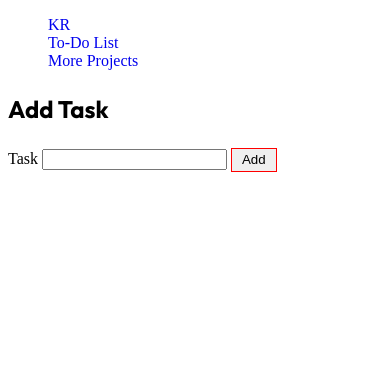
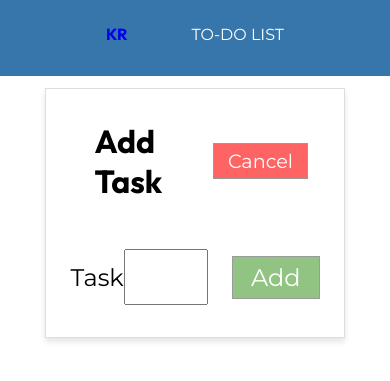
Before and after one commit to indigorose/Todo_List, a Flask app: page /add in a window 390 px wide. Shown: the top 381 px of the page. Run offline with Flask 3, Linux system fonts and the light colour scheme.

Commit message:
Refactor classes and mobile first design

```diff
--- a/static/css/style.css
+++ b/static/css/style.css
@@ -9,6 +9,7 @@
 :root {
   --text-color-1: black;
   --text-color-2: white;
+  --text-color-3: rgb(105, 105, 105);
   --main-1: rgb(255, 225, 98);
   --main-2: rgb(255, 100, 100);
   --main-3: rgb(145, 196, 131);
@@ -17,6 +18,7 @@
 }
 
 }
+
 body {
     margin:0;
     font-family: 'Montserrat','Outfit', sans-serif;
@@ -39,7 +41,6 @@ h5,
 h6 {
 	font-family: 'Outfit', sans-serif;
 	font-weight: 900;
-	font-size: 1.5rem;
 }
 
 p {
@@ -47,6 +48,9 @@ p {
 	font-weight: 300;
 }
 
+ul {
+    padding-left: 0;
+}
 
 /* box-shadow: 0 4px 8px 0 rgba(0,0,0,0.2); */
 
@@ -55,24 +59,40 @@ p {
 .row {
     display: flex;
     flex-direction: row;
+    align-items: center;
+    justify-content: space-between;
 }
 
 .col {
     display: flex;
     flex-direction: column;
+    gap: 1em;
 }
 
 .container {
+    border: 1px solid rgb(222, 222, 222);
     width: 80%;
     max-width: 600px;
     margin: 0 auto;
+    top: 5em;
+    padding-bottom: 2em;
     position: relative;
     overflow: hidden;
+    box-shadow: 0 4px 6px 0 rgba(0,0,0,0.1);
 }
-
+.container__title {
+    font-size: 2rem;
+    padding: 0.5em 1em;
+    margin: 0;
+}
 .btn {
-    border: 1px solid red;
-    padding: 0.25em 0.75em;
+    font-family: 'Montserrat', sans-serif;
+    max-width: fit-content;
+	border: 1px solid rgb(154, 154, 154);
+	padding: 0.25em 0.75em;
+	color: var(--text-color-1);
+	text-align: center;
+	font-weight: 400;
 }
 
 /* Mobile First */
@@ -123,8 +143,101 @@ p {
 /* To-Do cards */
 .container-list {
     padding-top: 5em;
-    border: 1px solid black;
 }
 
-/* Card */
-.
+.card__navbar {
+    display: flex;
+    flex-direction: row;
+    align-items: center;
+    justify-content: space-between;
+    padding: 1em;
+}
+
+.list__item {
+    border: 1px solid rgb(222, 222, 222);
+    margin: 0 auto;
+    width: 50%;
+    padding: 1em;
+    box-shadow: 0 4px 6px 0 rgba(0,0,0,0.1);
+    font-family: 'Montserrat', sans-serif;
+    text-align: center;
+    font-size: 1.75rem;
+}
+
+.missing {
+    font-weight: 700;
+    color: var(--main-2);
+}
+
+.active {
+    color: var(--text-color-1);
+    width: 70%;
+    margin-bottom: 2em;
+}
+
+.item{
+    font-size: 2rem;
+    text-align: center;
+    font-weight: 600;
+    margin: 0;
+    padding: 0.8em;
+}
+
+.btn__container {
+    width: fit-content;
+    margin: 0 auto;
+}
+.btn + .btn {
+    margin-left: 1em;
+}
+
+#btn_edit {
+    font-size: 1.2rem;
+    background-color: var(--main-1);
+}
+
+#btn_del, #btn__cancel {
+    font-size: 1.2rem;
+    background-color: var(--main-2);
+    color: var(--text-color-2);
+}
+
+#btn__cancel {
+    margin-right: 1em;
+}
+
+#btn_add {
+    margin: 0 auto;
+    background-color: var(--main-3);
+    color: var(--text-color-2);
+    font-size: 1.2rem;
+}
+
+/* Add task page styling */
+
+.task__form {
+    font-size: 1.5rem;
+}
+
+.task__title {
+    font-family: 'Montserrat', sans-serif;
+    padding: 0.5em 0 0.5em 1em;
+}
+
+.task__input {
+    width: 60%;
+    padding: 0.5em;
+    font-size: 1.5rem;
+}
+
+#btn__submit {
+    margin: 0 1em;
+    padding: 0.25em 0.75em;
+    font-size: 1.5rem;
+    background-color: var(--main-3);
+    color: var(--text-color-2);
+}
+
+.edit {
+    margin-left: 2em;
+}
--- a/templates/add.html
+++ b/templates/add.html
@@ -6,23 +6,28 @@
     <link rel="stylesheet" href="{{url_for('static', filename='css/style.css')}}">
 </head>
 <body>
-    <header id="main-header" class="main-header">
-        <nav class="nav-bar">
-            <ul>
-              <li class="nav-link--brand-link" id="brand-link"><a href="#home">KR</a></li>
-              <li class="nav-link--title" id="title"><a href="{{url_for('home')}}">To-Do List</a></li>
-              <li class="nav-link"><a href="#projects">More Projects</a></li>
+<!-- Navbar-->
+    <header id="navbar" class="navbar">
+        <nav class="nav">
+            <ul class="nav__list row">
+              <li class="nav__item" id="logo"><a class="logo" href="#home">KR</a></li>
+              <li class="nav__item" id="title"><a class="nav__link" href="{{url_for('home')}}">To-Do List</a></li>
             </ul>
         </nav>
     </header>
-    <main class="container-main--add">
-        <h3 class="title">Add Task</h3>
-        <form action="{{url_for('add')}}" method="POST">
-            <label>Task</label>
-            <input id="task" name='task' type="text">
-            <button class="btn" id="btn_submit" type="submit">Add</button>
+
+<!-- Add task card-->
+    <section class="container container__main col">
+        <div class="card__navbar">
+            <h3 class="container__title">Add Task</h3>
+            <a class="btn" id="btn__cancel" href="{{url_for('home')}}">Cancel</a>
+        </div>
+        <form action="{{url_for('add')}}" method="POST" class="row task__form">
+            <label class="task__title">Task</label>
+            <input id="task" class="task__input" name='task' type="text">
+            <button class="btn" id="btn__submit" type="submit">Add</button>
         </form>
-    </main>
+    </section>
 
 </body>
 </html>
```
Also changed, not shown: templates/edit.html (+14 -11 lines), templates/index.html (+14 -10 lines).
